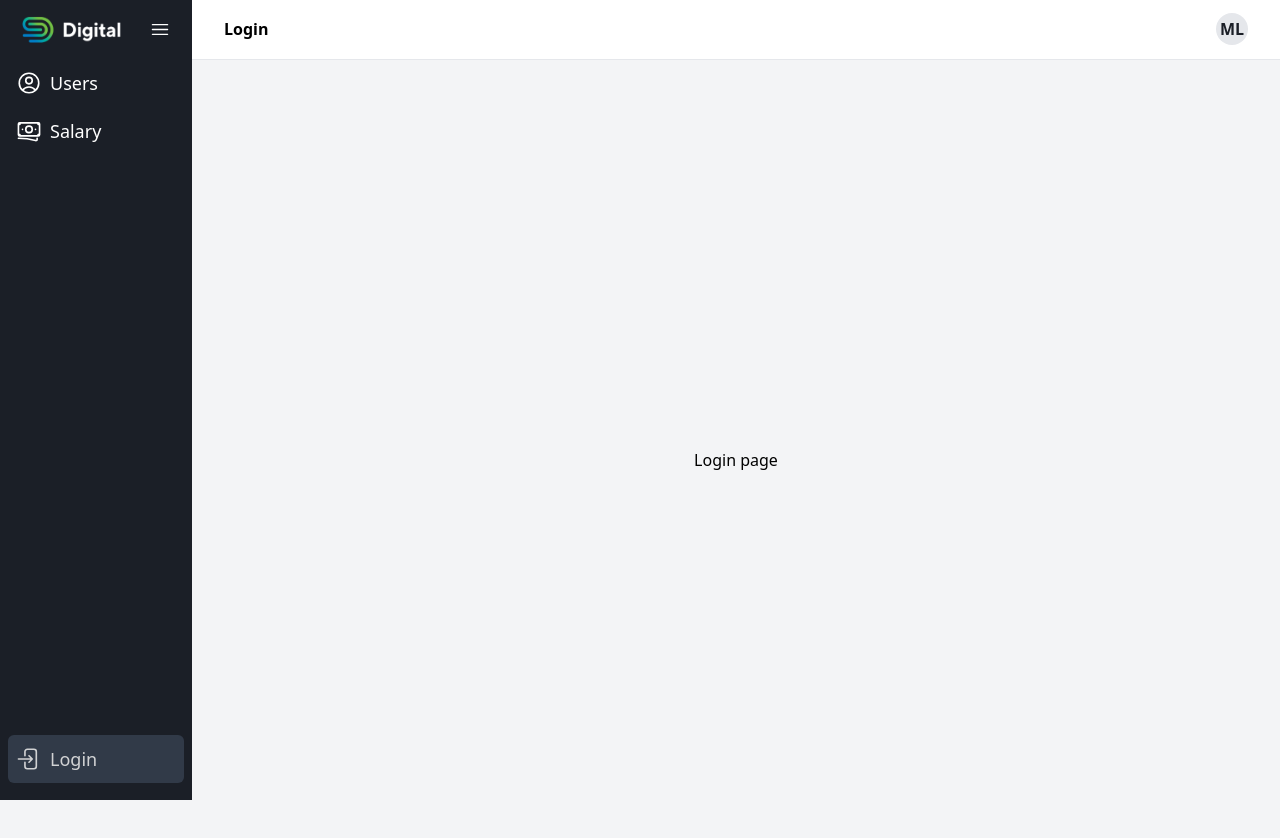
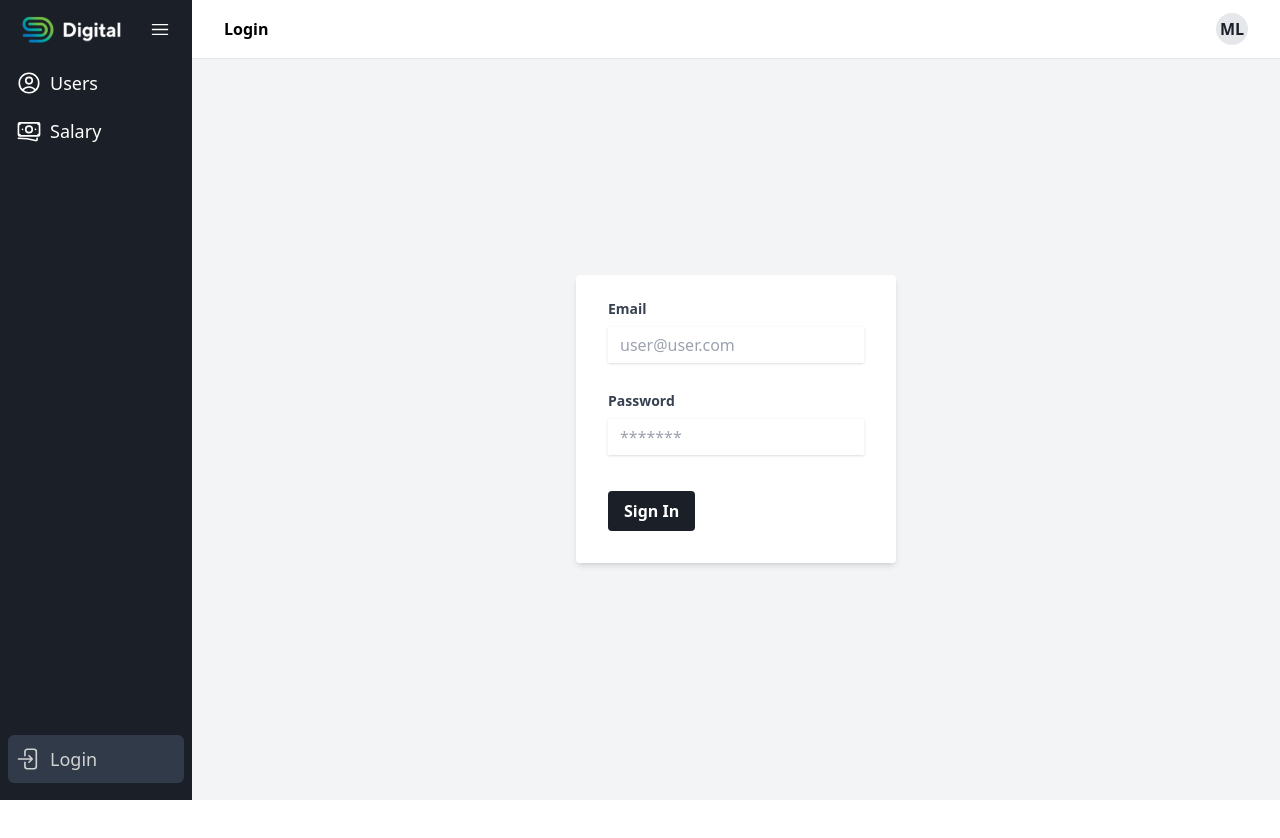
Before and after one commit to lausmma2/fe-dev-interview, a Nuxt app: page /login in a window 1280 px wide. Shown: the top 838 px of the page. After the commit the page ends 800 px from the top, so only its background shows below. Built offline with nearby package versions, Linux system fonts and the light colour scheme.

Commit message:
feat: add custom fetchClient, login form, login mutation

```diff
--- a/api/getUsers.ts
+++ b/api/getUsers.ts
@@ -1,10 +1,12 @@
 import type { User } from '~/types/user';
 
 export const getUsers = async (): Promise<{ items: User[] }> => {
-  const config = useRuntimeConfig();
-  const response = await fetch(`${config.public.apiBasePath}/api/users`);
+  const response = await fetchClient('/api/users');
+
   if (!response.ok) {
-    throw new Error('Failed to fetch users');
+    const errorText = await response.text();
+    throw new Error(`Failed to fetch users: ${errorText}`);
   }
+
   return await response.json();
 };
--- /dev/null
+++ b/api/login.ts
@@ -0,0 +1,21 @@
+import type { User } from '~/types/user';
+
+export const login = async (
+  email: string,
+  password: string,
+): Promise<{ user: User; token: string }> => {
+  const response = await fetchClient('/api/auth-token', {
+    method: 'POST',
+    headers: {
+      'Content-Type': 'application/json',
+    },
+    body: JSON.stringify({ email, password }),
+  });
+
+  if (!response.ok) {
+    const errorText = await response.text();
+    throw new Error(`Login failed: ${errorText}`);
+  }
+
+  return await response.json();
+};
--- /dev/null
+++ b/pages/login/_components/LoginForm.vue
@@ -0,0 +1,70 @@
+<script setup lang="ts">
+  import { reactive } from 'vue';
+  import { login } from '~/api/login';
+  import type { FormProps } from '~/types/FormProps';
+  const formState = reactive<
+    {
+      values: {
+        email: string;
+        password: string;
+      };
+    } & FormProps
+  >({
+    values: {
+      email: '',
+      password: '',
+    },
+    isLoading: false,
+    error: null,
+  });
+  const submit = async () => {
+    formState.isLoading = true;
+    formState.error = null;
+    try {
+      // TODO - get JWT from response and store it into cookies or LS
+      await login(formState.values.email, formState.values.password);
+    } catch (err) {
+      formState.error = err;
+    } finally {
+      formState.isLoading = false;
+    }
+  };
+</script>
+
+<template>
+  <div class="flex justify-center items-center w-full">
+    <div class="w-full max-w-xs">
+      <form class="bg-white shadow-md rounded px-8 pt-6 pb-8 mb-4" @submit.prevent="submit">
+        <div class="identity-input mb-4">
+          <label for="identity" class="block text-gray-700 text-sm font-bold mb-2"> Email</label>
+          <input
+            id="identity"
+            v-model="formState.values.email"
+            class="shadow appearance-none borderrounded w-full py-2 px-3 text-gray-700 mb-3 leading-tight focus:outline-none focus:shadow-outline"
+            type="text"
+            placeholder="user@user.com"
+          />
+        </div>
+
+        <div class="password-input mb-6">
+          <label for="identity" class="block text-gray-700 text-sm font-bold mb-2">Password</label>
+
+          <input
+            id="password"
+            v-model="formState.values.password"
+            class="shadow appearance-none borderrounded w-full py-2 px-3 text-gray-700 mb-3 leading-tight focus:outline-none focus:shadow-outline"
+            type="password"
+            placeholder="*******"
+          />
+        </div>
+
+        <button
+          class="bg-primary hover:bg-black text-white font-bold py-2 px-4 rounded focus:outline-none focus:shadow-outline"
+          type="submit"
+        >
+          Sign In
+        </button>
+      </form>
+    </div>
+  </div>
+</template>
--- a/pages/login/index.vue
+++ b/pages/login/index.vue
@@ -1,8 +1,12 @@
 <script setup lang="ts">
+  import LoginForm from './_components/LoginForm.vue';
+  import PageWrapper from '~/components/PageWrapper.vue';
   import { setPageTitle } from '~/utils/pageTitle';
   setPageTitle('Login');
 </script>
 
 <template>
-  <div class="h-screen flex justify-center items-center">Login page</div>
+  <PageWrapper>
+    <LoginForm />
+  </PageWrapper>
 </template>
--- /dev/null
+++ b/types/formProps.ts
@@ -0,0 +1,4 @@
+export type FormProps = {
+  isLoading: boolean;
+  error: unknown;
+};
--- /dev/null
+++ b/utils/fetchClient.ts
@@ -0,0 +1,17 @@
+type FetchClientProps = {
+  method: 'GET' | 'POST' | 'UPDATE' | 'PATCH' | 'DELETE';
+  headers?: HeadersInit;
+  body?: BodyInit | null;
+};
+
+export const fetchClient = (url: string, options?: FetchClientProps) => {
+  const config = useRuntimeConfig();
+  return fetch(config.public.apiBasePath + url, {
+    ...options,
+    headers: {
+      'Content-Type': 'application/json',
+      ...options?.headers,
+    },
+    body: options?.body ?? undefined,
+  });
+};
```
